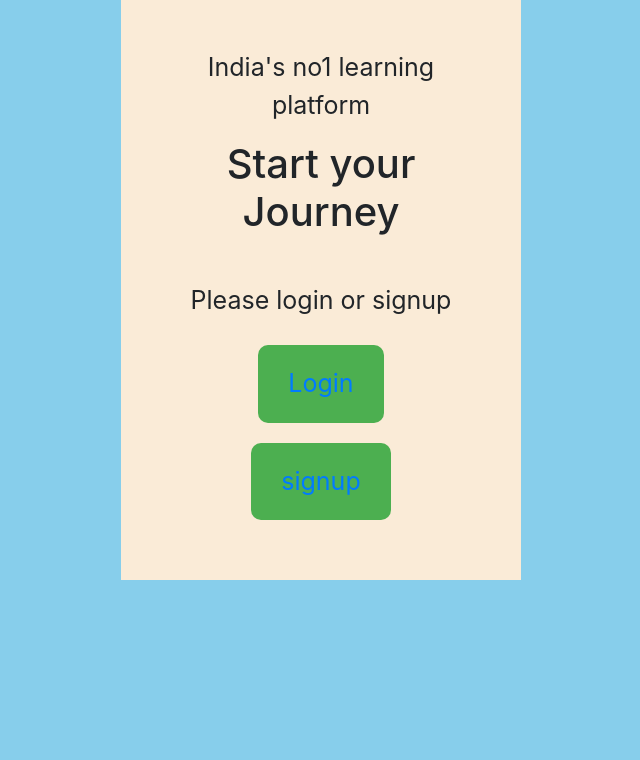
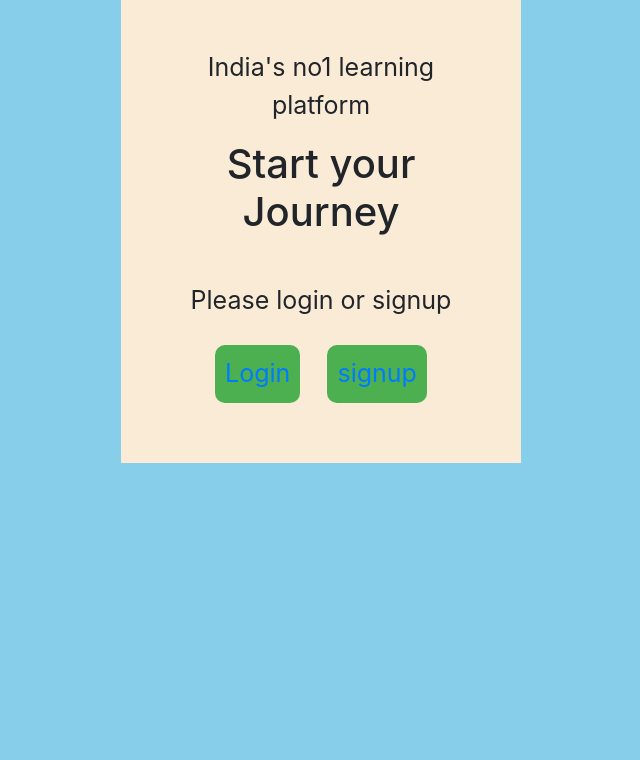
Before and after one commit to kumaranricky/guviproject, a PHP site: page / in a window 1280 px wide. Shown: the part 220-980 px from the top of the page, without its empty margins (319-959 px from the left). Run offline with PHP 8.4, Linux system fonts and the light colour scheme; some libraries are stand-ins or nearby versions.

Commit message:
Update index.css

```diff
--- a/css/index.css
+++ b/css/index.css
@@ -48,7 +48,7 @@
 .btn-login, .btn-signup {
 	background-color: #4CAF50;
 	color: white;
-	padding: 20px 30px;
+	padding: 10px 10px;
 	border: none;
 	border-radius: 10px;
 	cursor: pointer;
```
